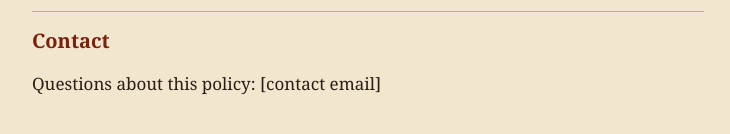
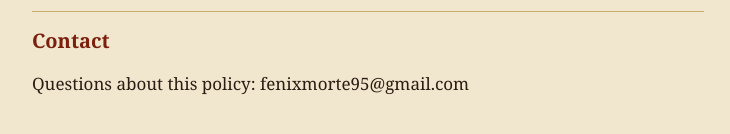
Before and after one commit to FenixMorte/fenixmorte.github.io, a plain HTML site: page hero-ledger/privacy/index.html in a window 1280 px wide. Shown: the part 1358-1492 px from the top of the page, without its empty margins (272-1002 px from the left). Drawn offline with Linux system fonts and the light colour scheme.

Commit message:
Update index.html

```diff
--- a/hero-ledger/privacy/index.html
+++ b/hero-ledger/privacy/index.html
@@ -32,7 +32,7 @@
     <p>If this policy changes, the new version will be posted on this page with a new effective date.</p>
 
     <h2>Contact</h2>
-    <p>Questions about this policy: [contact email]</p>
+    <p>Questions about this policy: fenixmorte95@gmail.com</p>
   </main>
 </body>
 </html>
```
